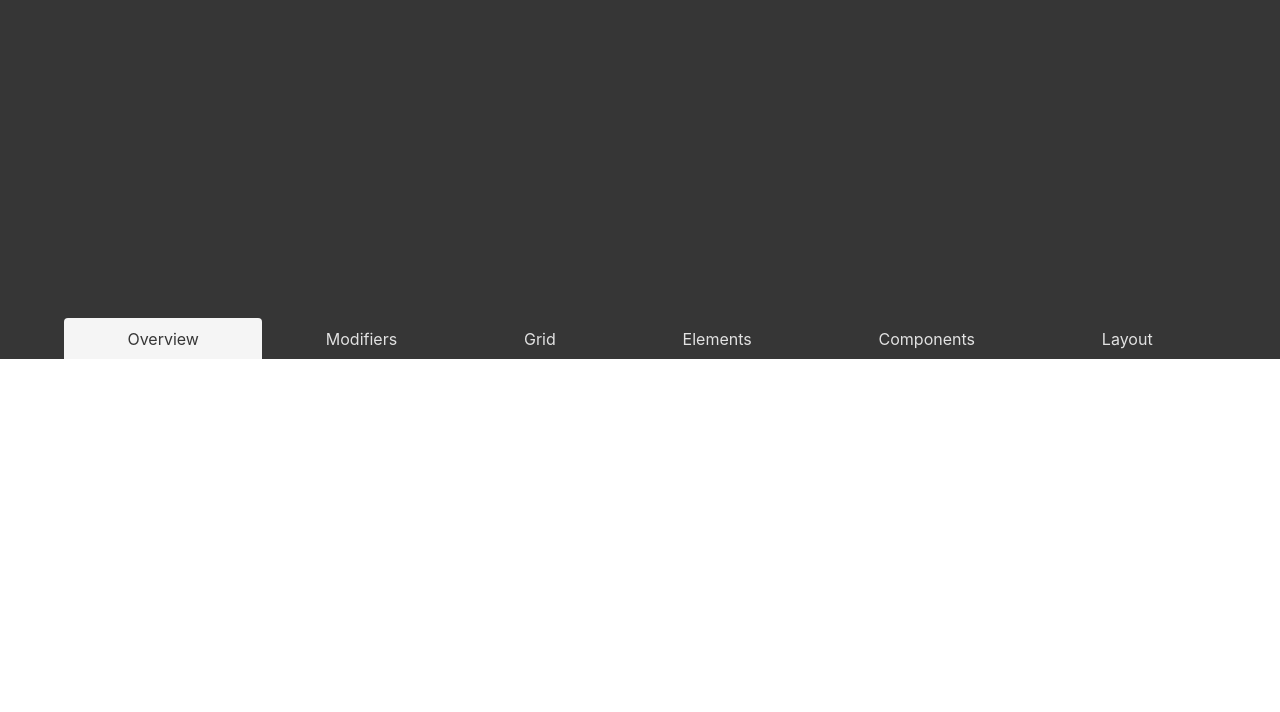
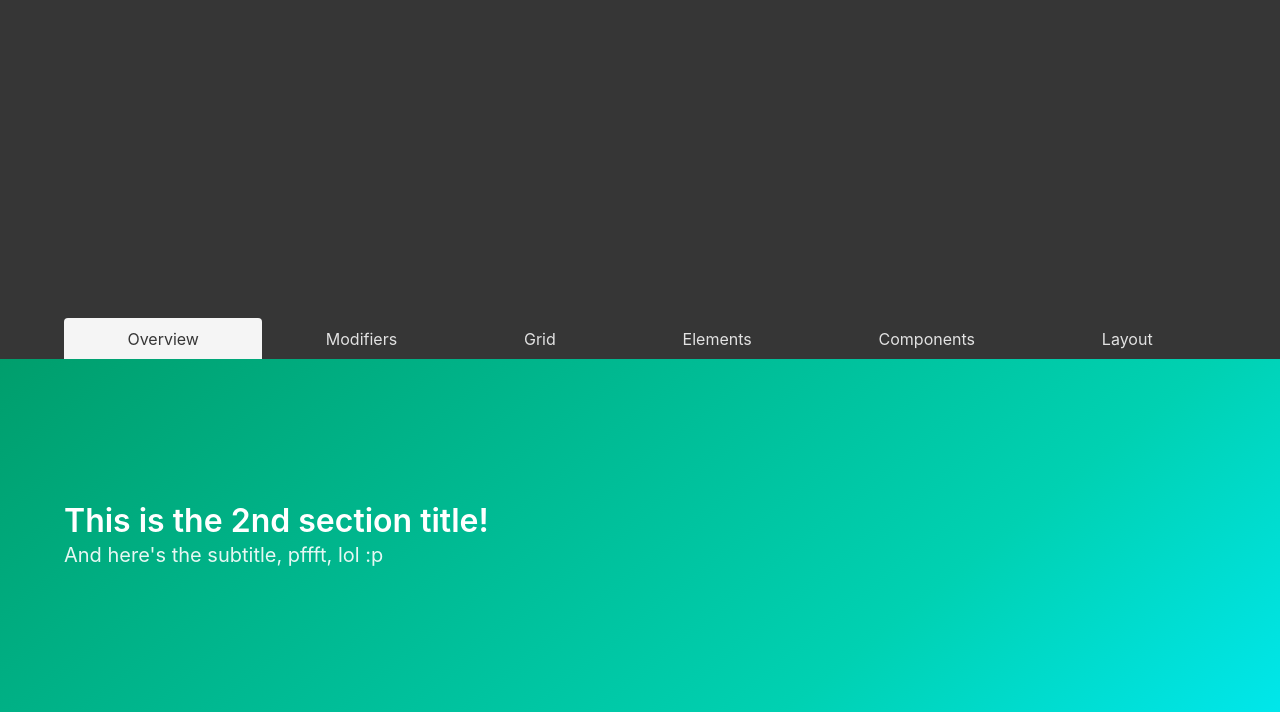
Before and after one commit to kirifreak/myfirstwebapp, a website: page index.html in a window 1280 px wide. Shown: the part 441-1153 px from the top of the page. Before the commit the page ends 800 px from the top, so only its background shows below. Drawn offline with Linux system fonts and the light colour scheme.

Commit message:
+ 2nd section is a medium-sized hero

```diff
--- a/index.html
+++ b/index.html
@@ -77,6 +77,19 @@
           </nav>
         </div>
       </section>
+
+      <section class="hero is-medium is-primary is-bold">
+        <div class="hero-body">
+          <div class="container">
+            <h1 class="title">
+              This is the 2nd section title!
+            </h1>
+            <h2 class="subtitle">
+              And here's the subtitle, pffft, lol :p
+            </h2>
+          </div>
+        </div>
+      </section>
     <script type="text/javascript" src="lib/main.js"></script>
   </body>
 </html>
```
